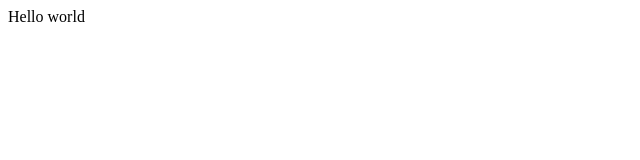
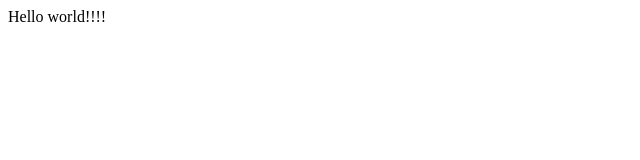
Before and after one commit to baymaxbowen/github-cicd, a React (Vite) app: page / in a window 1280 px wide. Shown: the top 160 px of the page, without its empty margins (0-640 px from the left). Built offline with nearby package versions, Linux system fonts and the light colour scheme.

Commit message:
fix(action): text

```diff
--- a/src/App.tsx
+++ b/src/App.tsx
@@ -2,7 +2,7 @@ function App() {
 
   return (
     <div className="App">
-      Hello world
+      Hello world!!!!
     </div>
   )
 }
```
